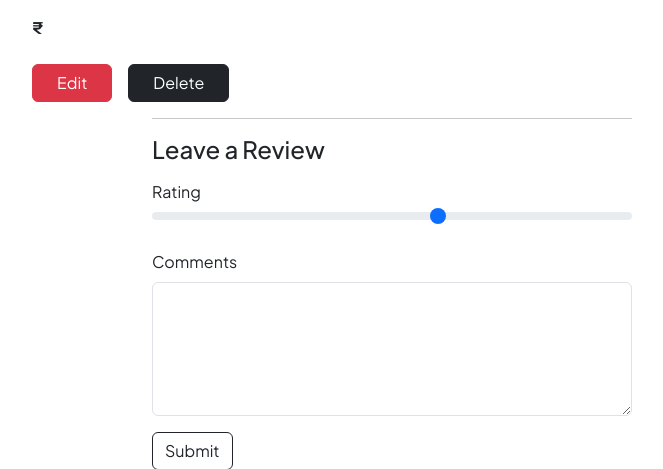
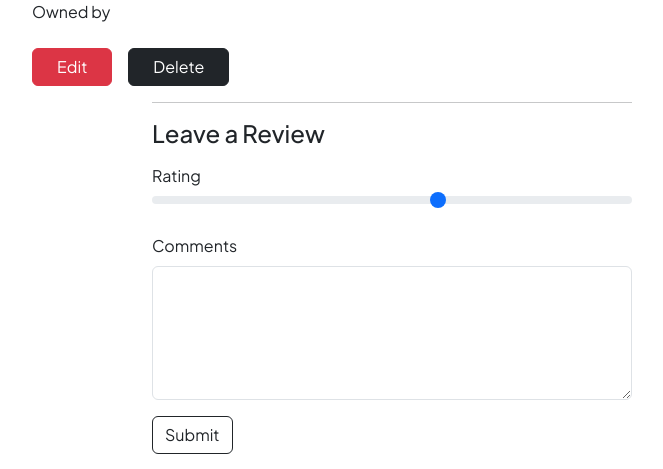
Before and after one commit to CrysPy-SAM/WANDEERLUST, a Node server app: template views/listings/show.ejs in a window 1280 px wide. Shown: the part 478-947 px from the top of the page, without its empty margins (248-911 px from the left). Run offline with Node 20, Linux system fonts and the light colour scheme; the template is opened without the code that fills it, so the values that code supplies are empty; some libraries are stand-ins or nearby versions.

Commit message:
Your commit message here

```diff
--- a/init/index.js
+++ b/init/index.js
@@ -18,6 +18,9 @@
 
 const initDB = async () => {
   await Listing.deleteMany({});
+  initData.data= initData.data.map((obj)=>({
+      ...obj, owner: "682051c3db4d13644ca2cbaa"
+  }));
   await Listing.insertMany(initData.data);
   console.log("data was initialized");
 };
--- a/models/listing.js
+++ b/models/listing.js
@@ -26,6 +26,10 @@
       ref: "Review",
     },
   ],
+  owner: {
+    type: Schema.Types.ObjectId,
+    ref: "User",
+  },
 });
 
 listingSchema.post("findOneAndDelete", async(listing) =>{
--- a/routes/listing.js
+++ b/routes/listing.js
@@ -30,15 +30,17 @@
 //Show Route
 router.get("/:id", wrapAsync(async (req, res) => {
   let { id } = req.params;
-  const listing = await Listing.findById(id).populate("reviews");
+  const listing = await Listing.findById(id).populate("reviews").populate("owner");
   if(!listing){
    req.flash("success", "Listing you requested for does not exist !"); res.redirect("/listings");
   }
+  console.log(listing);
   res.render("listings/show.ejs", { listing });
 }));
 
-router.post("/", validateListing, wrapAsync(async (req, res, next) => {
+router.post("/",isLoggedIn, validateListing, wrapAsync(async (req, res, next) => {
   const newListing = new Listing(req.body.listing);
+  newListing.owner = req.user._id;
   await newListing.save();
   req.flash("success", "New listing created!");
   res.redirect("/listings");
--- a/views/listings/show.ejs
+++ b/views/listings/show.ejs
@@ -12,16 +12,13 @@
             style="height: 350px; object-fit: cover; border-radius: 15px;">
 
           <div class="card-body">
-            <p class="text-muted">
-              <%= listing.description %>
-            </p>
-
-            <p class="fw-bold mb-1">&#8377; <%= listing.price.toLocaleString("en-IN") %>
-            </p>
-            <p class="mb-1">
+         <p class="card-text">Owned by<i><%= listing.owner.username %></i> </p>
+            <p class="card-text"><%= listing.description %></p>
+            <p class="card-text"><%= listing.price.toLocaleString("en-IN") %></p>
+            <p class="card-text">
               <%= listing.location %>
             </p>
-            <p class="text-muted">
+            <p class="card-text">
               <%= listing.country %>
             </p>
 
```
Also changed, not shown: views/includes/navbar.ejs (line endings or trailing spaces).
